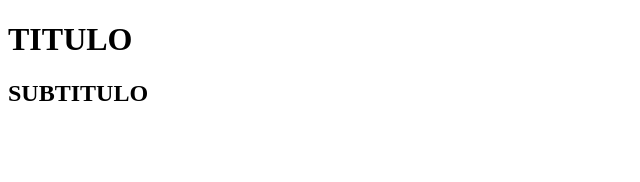
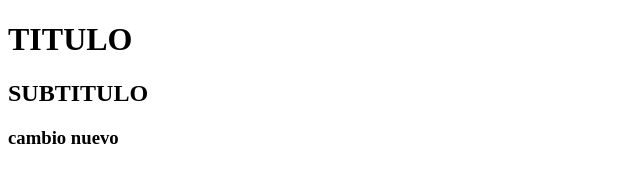
Before and after one commit to jalegriad/Pruebagit, a plain HTML site: page index.html in a window 1280 px wide. Shown: the whole page, without its empty margins (0-640 px from the left). Drawn offline with Linux system fonts and the light colour scheme.

Commit message:
feat: nuevo cambio

```diff
--- a/index.html
+++ b/index.html
@@ -9,5 +9,6 @@
 <body>
     <h1>TITULO</h1>
     <h2>SUBTITULO</h2>
+    <h3>cambio nuevo</h3>
 </body>
 </html>
```
